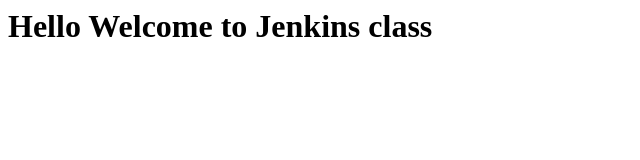
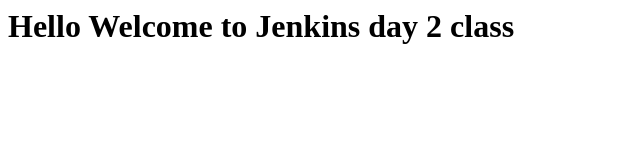
Before and after one commit to madhuchary/webserver, a plain HTML site: page index.html in a window 1280 px wide. Shown: the whole page, without its empty margins (0-640 px from the left). Drawn offline with Linux system fonts and the light colour scheme.

Commit message:
testing jenkins

```diff
--- a/index.html
+++ b/index.html
@@ -1 +1 @@
-<h1> Hello Welcome to Jenkins class </h1>
+<h1> Hello Welcome to Jenkins day 2 class </h1>
```
